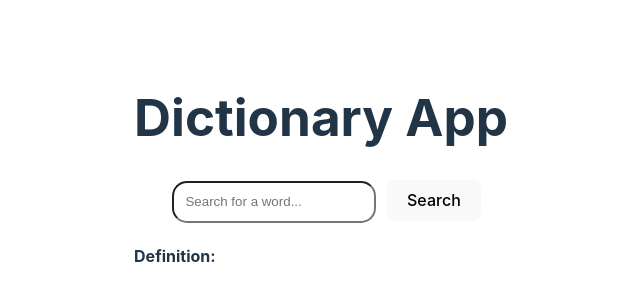
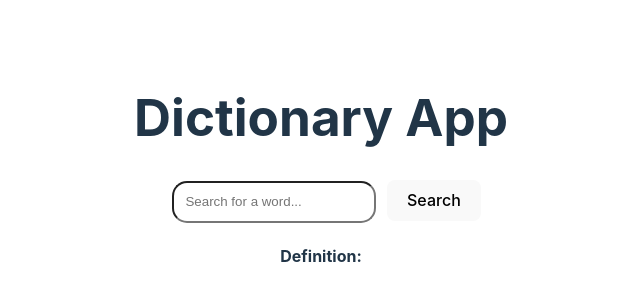
Before and after one commit to Sriganesh-G/xdictionary, a React (Vite) app: page / in a window 1280 px wide. Shown: the part 228-528 px from the top of the page, without its empty margins (319-959 px from the left). Built offline with nearby package versions, Linux system fonts and the light colour scheme.

Commit message:
completed

```diff
--- a/src/App.jsx
+++ b/src/App.jsx
@@ -38,10 +38,8 @@ function App() {
         <button>Search</button>
       </form>
       {/* Ensure Definition label is always present */}
-      <div style={{ display: "flex", alignItems: "center", gap: "10px" }}>
         <h4>Definition:</h4>
         <p>{result}</p>
-      </div>
     </div>
   );
 }
```
